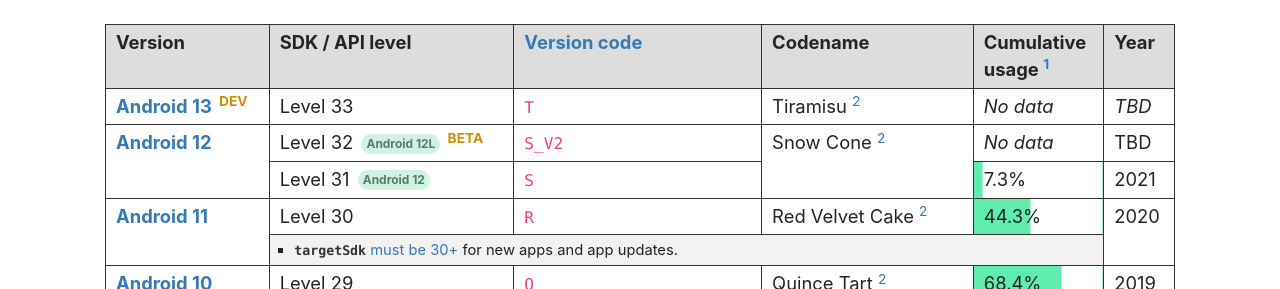
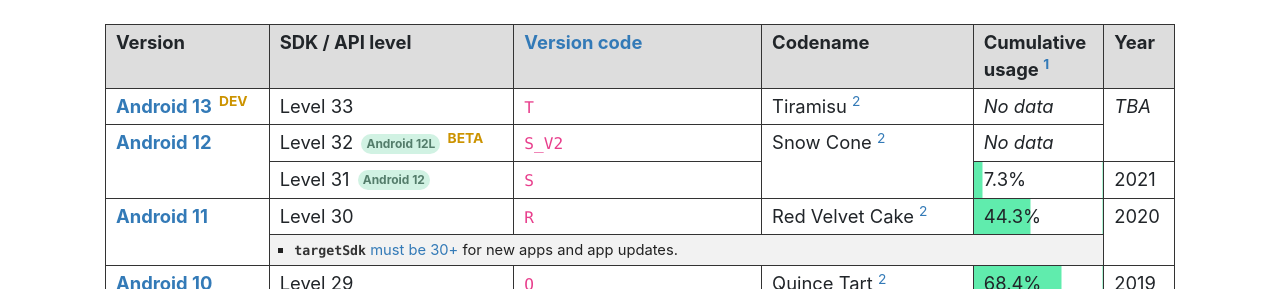
Before and after one commit to ebelinski/apilevels, a Jekyll site: the page built from index.md, in a window 1280 px wide and 900 px high. Shown: the part 215-504 px from the top of the window. Built offline with Jekyll 4.4.1, drawn with Linux system fonts in a browser that asks for light colours; comment, search, counter and statistics services are not loaded.

Commit message:
Merged two TBA cells.

```diff
--- a/index.md
+++ b/index.md
@@ -34,7 +34,7 @@
       <sup id="fnref:2"><a href="#fn:2" class="footnote">2</a></sup>
     </td>
     <td><i>No data</i></td>
-    <td><i>TBD</i></td>
+    <td rowspan="2"><i>TBA</i></td>
   </tr>
   <tr>
     <td rowspan="2">
@@ -51,7 +51,6 @@
       <sup id="fnref:2"><a href="#fn:2" class="footnote">2</a></sup>
     </td>
     <td><i>No data</i></td>
-    <td>TBD</td>
   </tr>
   <tr>
     <td>Level 31 <span class="subversion">Android 12</span></td>
```
